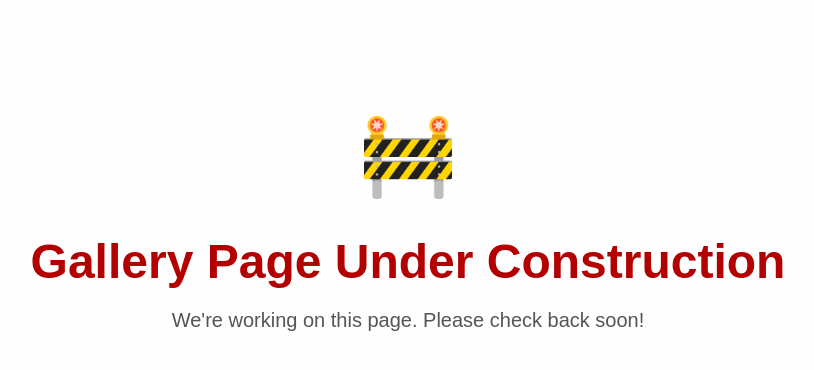
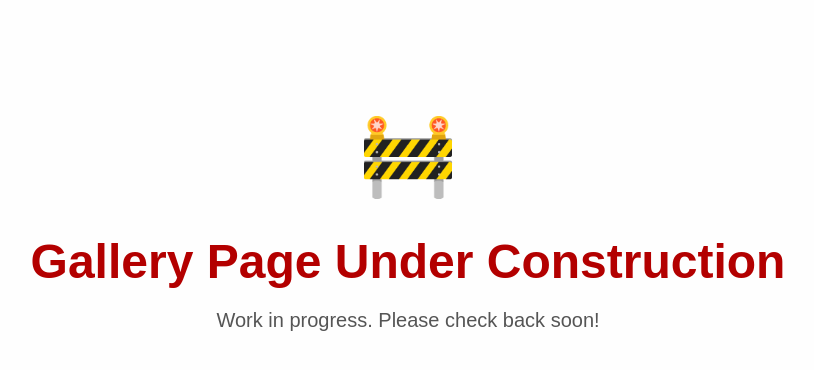
Before and after one commit to StacyGour/HugeHearts, a plain HTML site: page Gallery.html in a window 1280 px wide. Shown: the whole page, without its empty margins (232-1046 px from the left). Drawn offline with Linux system fonts and the light colour scheme.

Commit message:
Update Gallery.html

```diff
--- a/Gallery.html
+++ b/Gallery.html
@@ -29,6 +29,6 @@
 <body>
   <div class="icon">🚧</div>
   <h1>Gallery Page Under Construction</h1>
-  <p>We're working on this page. Please check back soon!</p>
+  <p>Work in progress. Please check back soon!</p>
 </body>
 </html>
```
